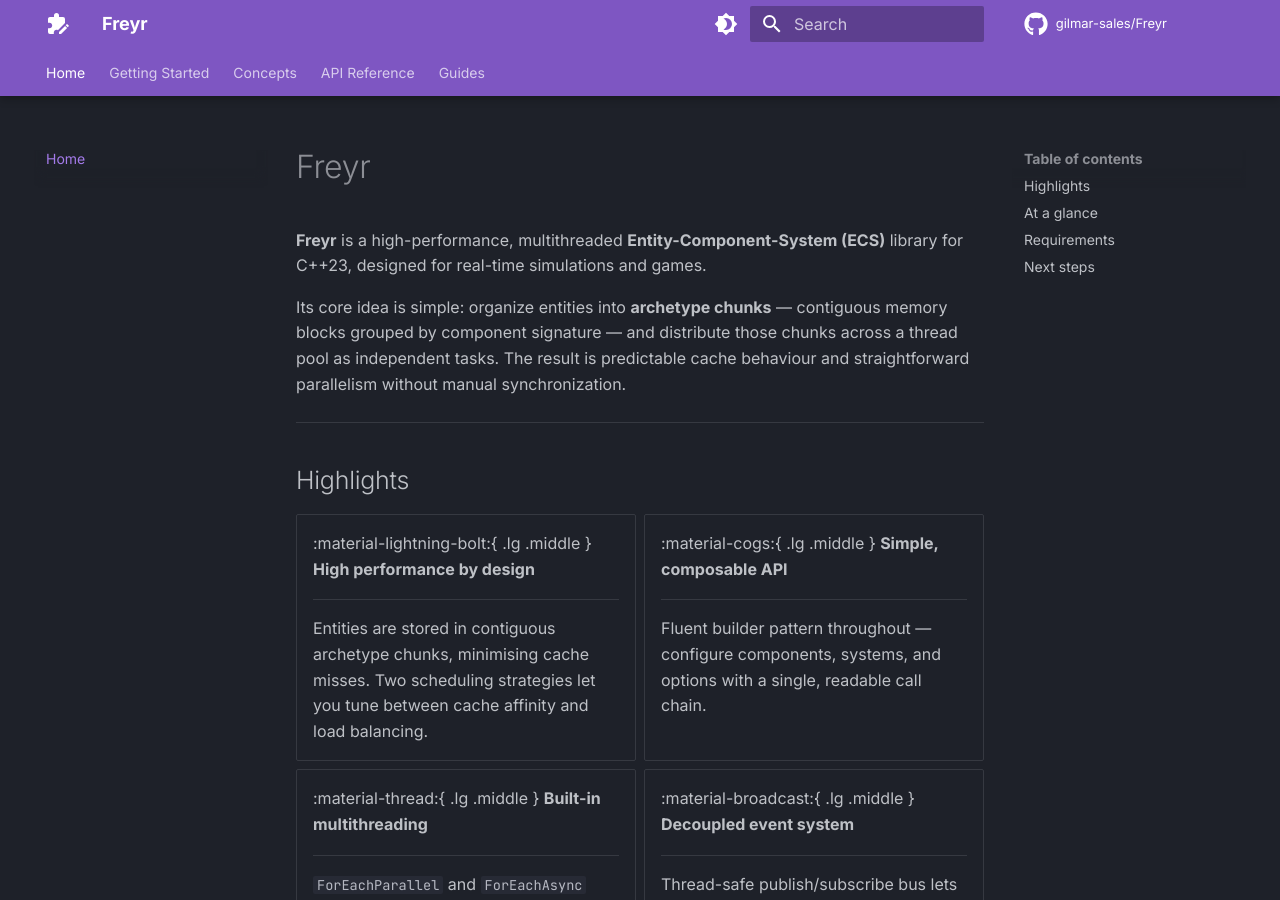
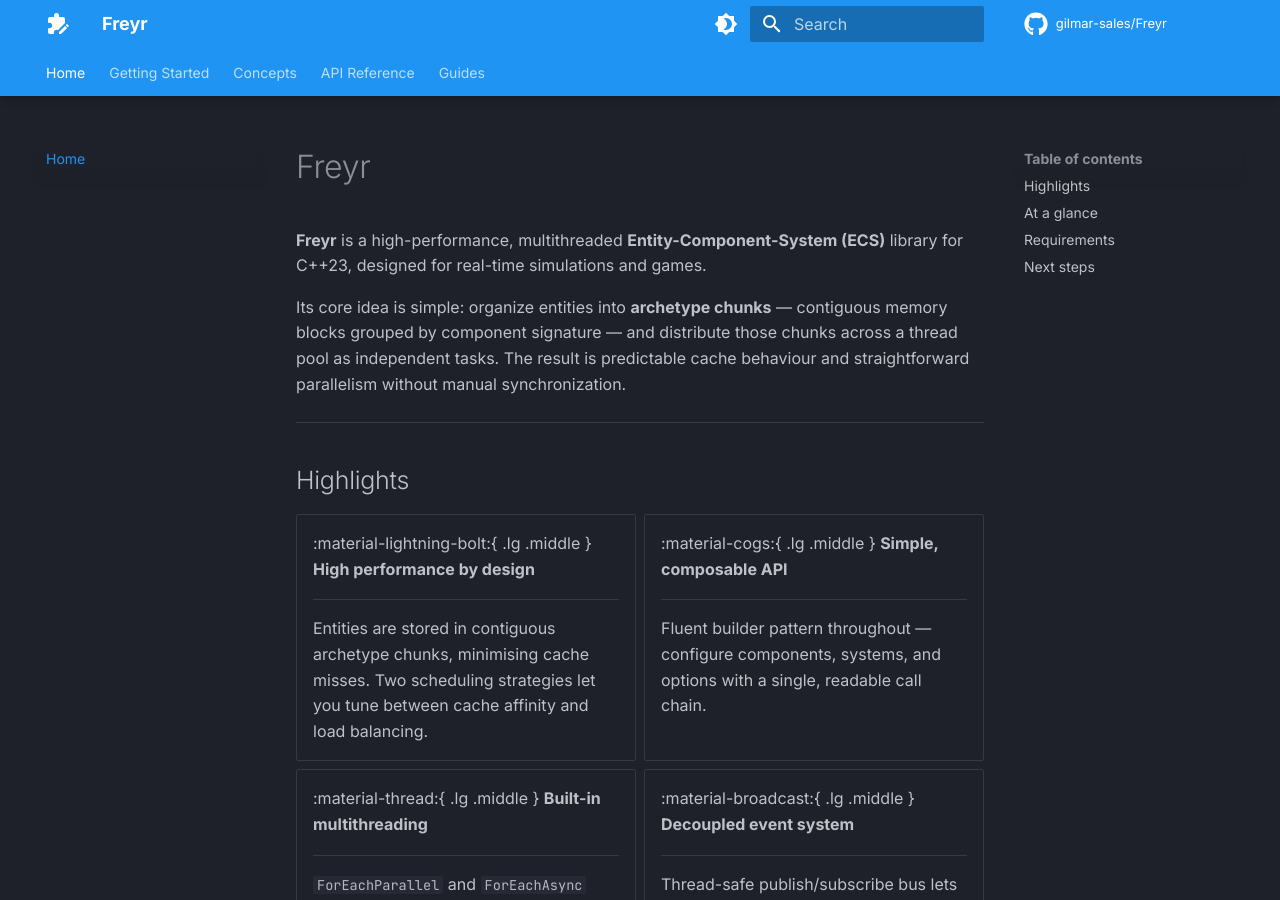
Before and after one commit to gilmar-sales/Freyr, an MkDocs documentation site: the page built from docs/index.md, in a window 1280 px wide and 900 px high. Built offline with MkDocs 1.6.1 and Material for MkDocs 9.7.7, drawn with Linux system fonts in a browser that asks for light colours; comment, search, counter and statistics services are not loaded.

Commit message:
chore: change docs color to blue

```diff
--- a/mkdocs.yml
+++ b/mkdocs.yml
@@ -9,14 +9,14 @@
   name: material
   palette:
     - scheme: slate
-      primary: deep purple
-      accent: purple
+      primary: blue
+      accent: light blue
       toggle:
         icon: material/brightness-4
         name: Switch to light mode
     - scheme: default
-      primary: deep purple
-      accent: purple
+      primary: blue
+      accent: light blue
       toggle:
         icon: material/brightness-7
         name: Switch to dark mode
```
